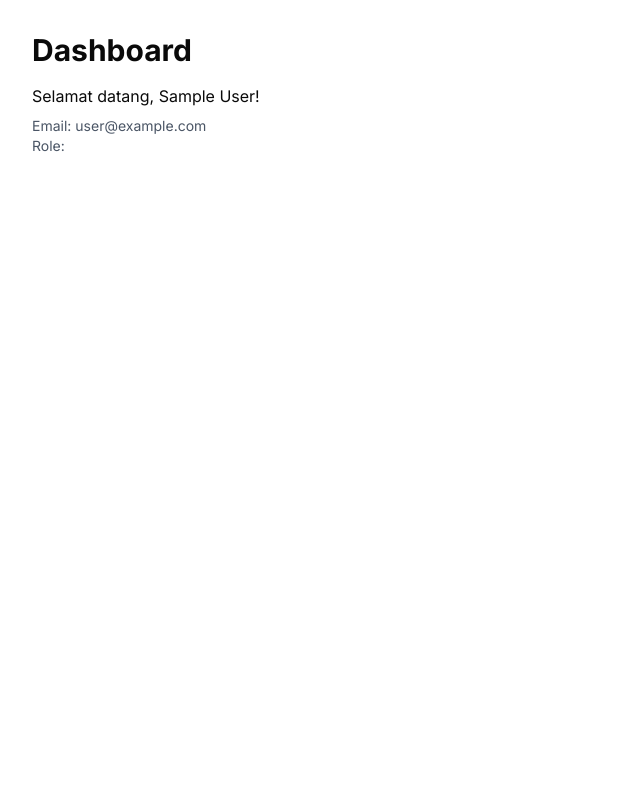
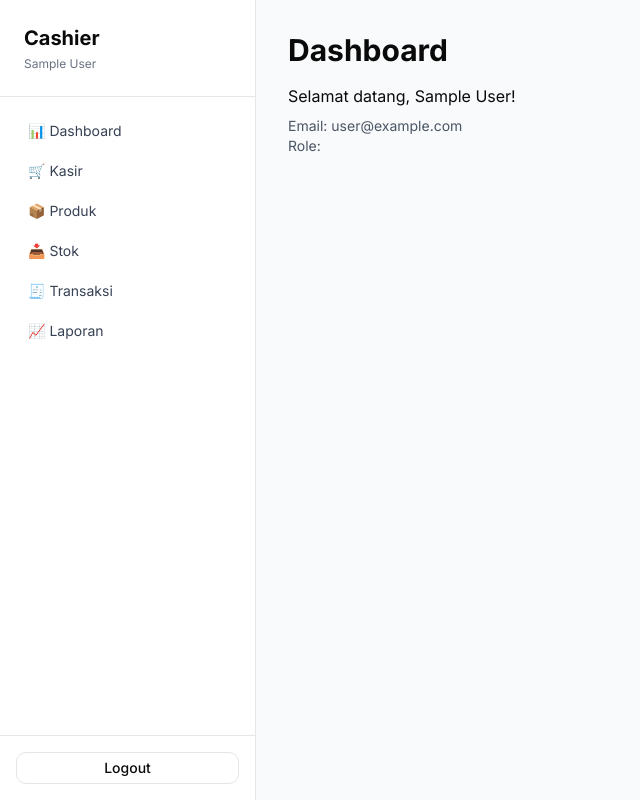
Before and after one commit to daniardiansyahrap-web/cashier, a Next.js app: page /dashboard in a window 1280 px wide. Shown: the whole page, without its empty margins (0-640 px from the left). Built offline with nearby package versions, Linux system fonts and the light colour scheme; no server answers; sample sign-in values are in the browser's storage.

Commit message:
Fase 2: Layout dashboard dengan sidebar

```diff
--- /dev/null
+++ b/app/(dashboard)/dashboard/page.tsx
@@ -0,0 +1,24 @@
+import { getServerSession } from "next-auth";
+import { redirect } from "next/navigation";
+import { authOptions } from "@/lib/auth";
+
+export default async function DashboardPage() {
+  const session = await getServerSession(authOptions);
+
+  if (!session) {
+    redirect("/login");
+  }
+
+  return (
+    <div className="p-8">
+      <h1 className="text-3xl font-bold mb-4">Dashboard</h1>
+      <p>Selamat datang, {session.user?.name}!</p>
+      <p className="text-sm text-gray-600 mt-2">
+        Email: {session.user?.email}
+      </p>
+      <p className="text-sm text-gray-600">
+        Role: {(session.user as any).role}
+      </p>
+    </div>
+  );
+}
--- /dev/null
+++ b/app/(dashboard)/layout.tsx
@@ -0,0 +1,44 @@
+import { getServerSession } from "next-auth";
+import { redirect } from "next/navigation";
+import { authOptions } from "@/lib/auth";
+import Link from "next/link";
+import { LogoutButton } from "@/components/dashboard/logout-button";
+
+export default async function DashboardLayout({
+  children,
+}: {
+  children: React.ReactNode;
+}) {
+  const session = await getServerSession(authOptions);
+
+  if (!session) {
+    redirect("/login");
+  }
+
+  return (
+    <div className="flex min-h-screen bg-gray-50">
+      <aside className="w-64 bg-white border-r border-gray-200 flex flex-col">
+        <div className="p-6 border-b border-gray-200">
+          <h1 className="text-xl font-bold">Cashier</h1>
+          <p className="text-xs text-gray-500 mt-1">{session.user?.name}</p>
+          <p className="text-xs text-gray-400">{(session.user as any).role}</p>
+        </div>
+
+        <nav className="flex-1 p-4 space-y-1">
+          <Link href="/dashboard" className="block px-3 py-2 rounded-md text-sm text-gray-700 hover:bg-gray-100">📊 Dashboard</Link>
+          <Link href="/kasir" className="block px-3 py-2 rounded-md text-sm text-gray-700 hover:bg-gray-100">🛒 Kasir</Link>
+          <Link href="/produk" className="block px-3 py-2 rounded-md text-sm text-gray-700 hover:bg-gray-100">📦 Produk</Link>
+          <Link href="/stok" className="block px-3 py-2 rounded-md text-sm text-gray-700 hover:bg-gray-100">📥 Stok</Link>
+          <Link href="/transaksi" className="block px-3 py-2 rounded-md text-sm text-gray-700 hover:bg-gray-100">🧾 Transaksi</Link>
+          <Link href="/laporan" className="block px-3 py-2 rounded-md text-sm text-gray-700 hover:bg-gray-100">📈 Laporan</Link>
+        </nav>
+
+        <div className="p-4 border-t border-gray-200">
+          <LogoutButton />
+        </div>
+      </aside>
+
+      <main className="flex-1 overflow-auto">{children}</main>
+    </div>
+  );
+}
--- /dev/null
+++ b/components/dashboard/logout-button.tsx
@@ -0,0 +1,16 @@
+"use client";
+
+import { signOut } from "next-auth/react";
+import { Button } from "@/components/ui/button";
+
+export function LogoutButton() {
+  return (
+    <Button
+      variant="outline"
+      className="w-full"
+      onClick={() => signOut({ callbackUrl: "/login" })}
+    >
+      Logout
+    </Button>
+  );
+}
```
Also changed, not shown: app/(dashboard)/page.tsx (renamed from app/dashboard/page.tsx).
